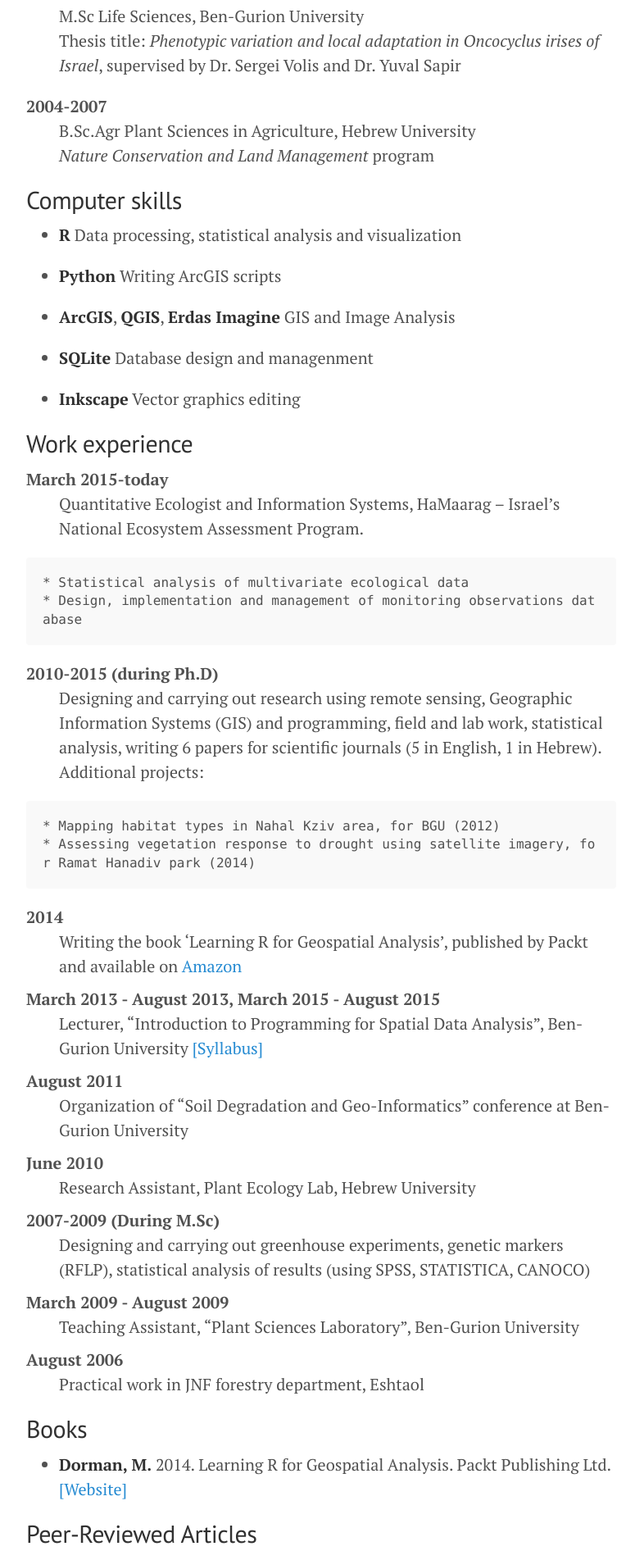
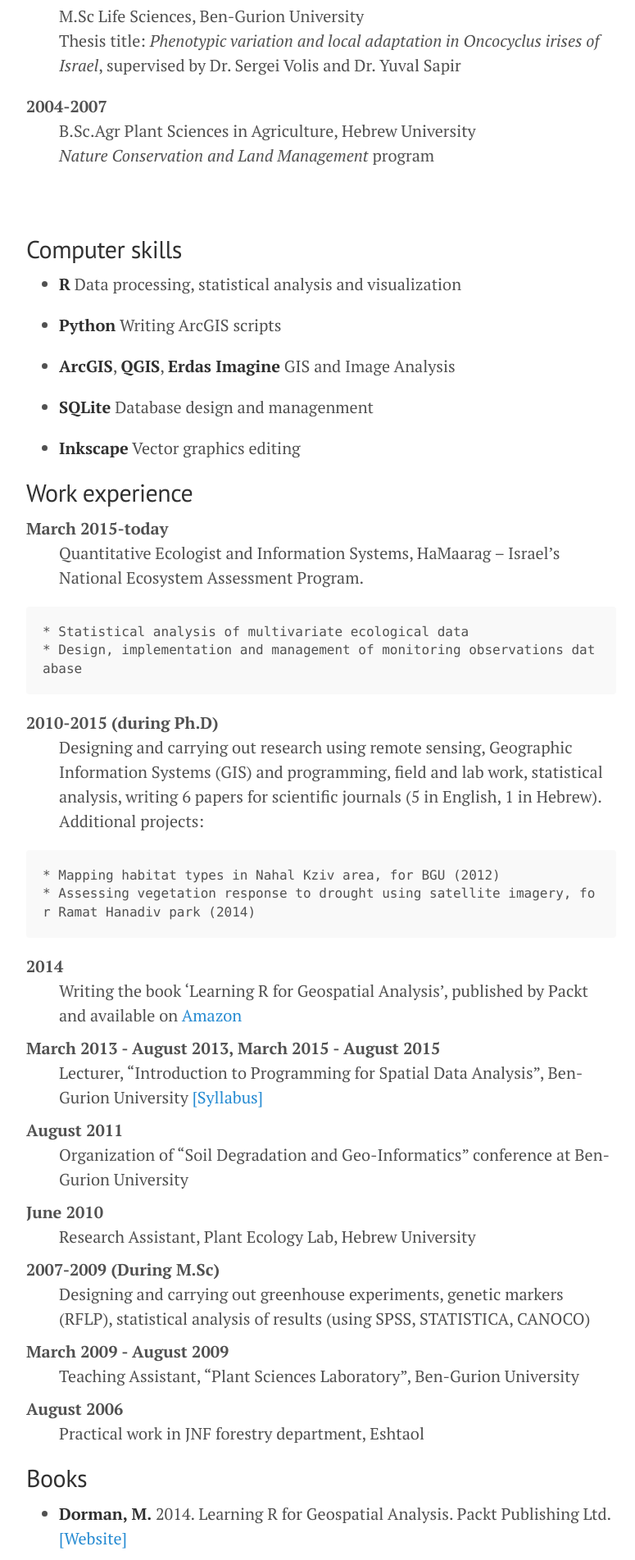
Before and after one commit to michaeldorman/michaeldorman.github.io, a Jekyll site: the page built from cv.md, in a window 1280 px wide. Shown: the part 415-2318 px from the top of the page at 82% size, without its empty margins (248-1023 px from the left). Built offline with Jekyll 4.4.1, drawn with Linux system fonts in a browser that asks for light colours.

Commit message:
Update cv.md

```diff
--- a/cv.md
+++ b/cv.md
@@ -19,7 +19,7 @@ title: CV
 :   B.Sc.Agr Plant Sciences in Agriculture, Hebrew University
 
     *Nature Conservation and Land Management* program
-<br>
+<br><br><br>
 
 ## Computer skills
 
```
